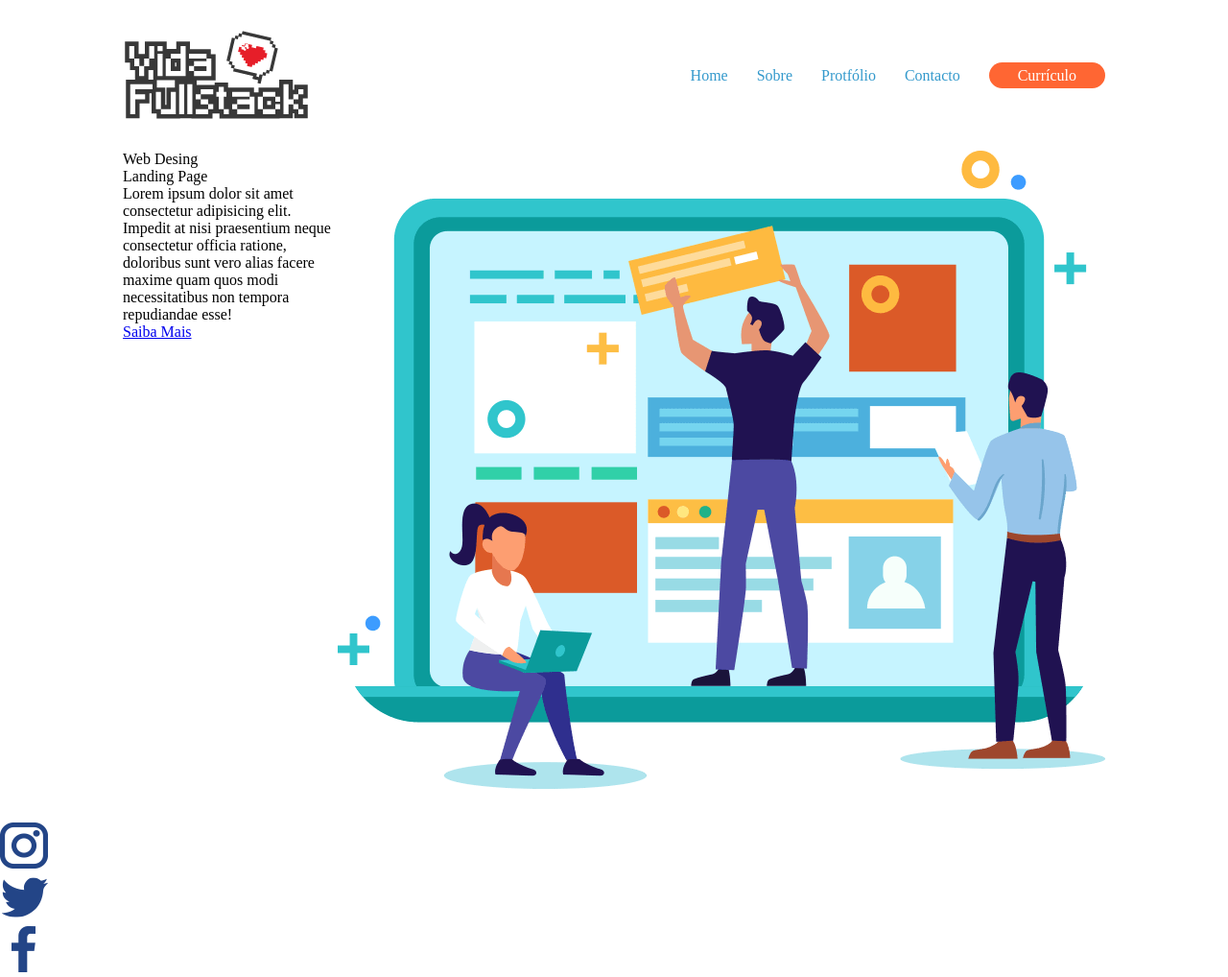
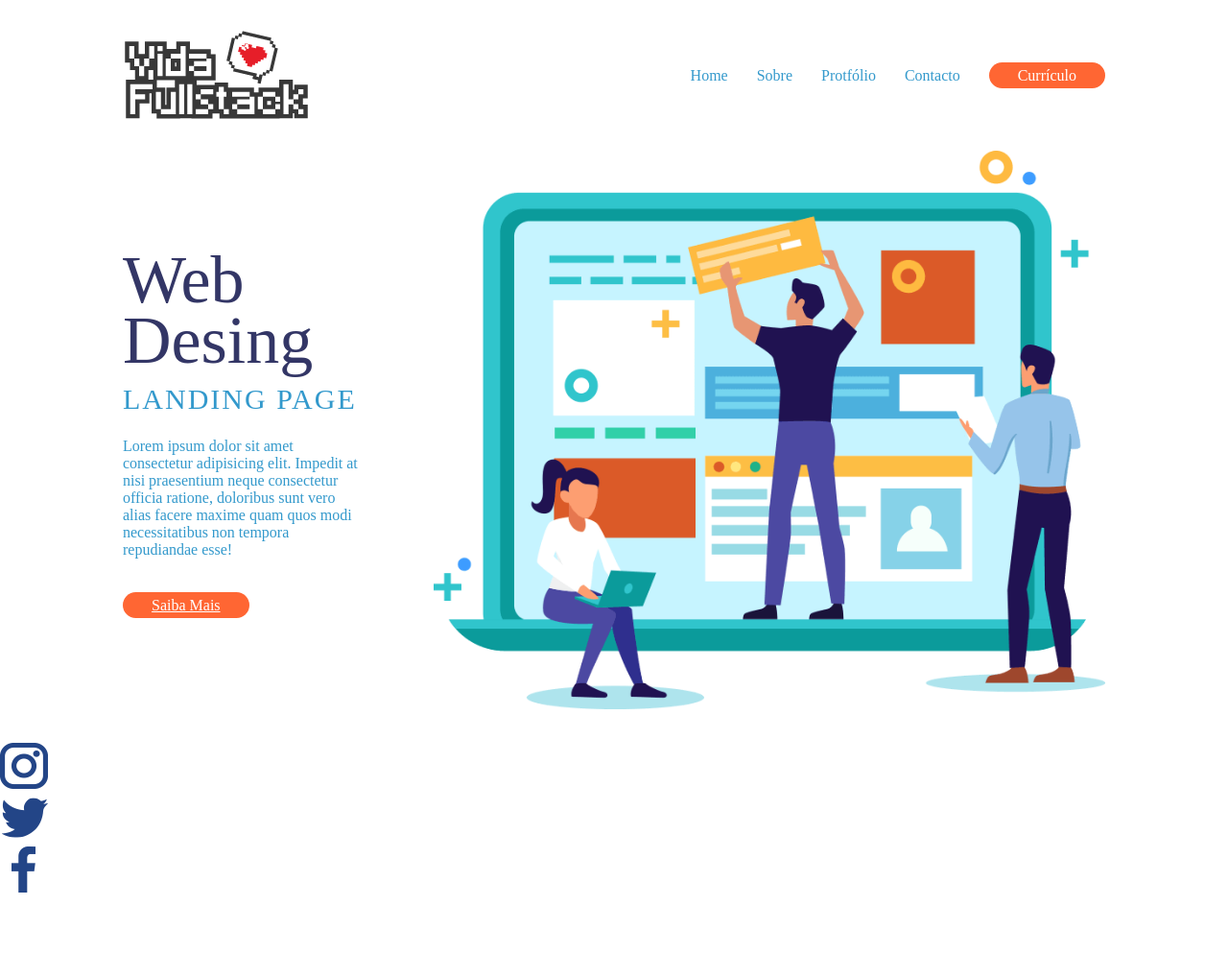
Before and after one commit to elispiano/Projeto, a plain HTML site: page index.html in a window 1280 px wide. Shown: the whole page at 96% size. After the commit the page ends 935 px from the top, so only its background shows below. Drawn offline with Linux system fonts and the light colour scheme.

Commit message:
proximo passo

```diff
--- /dev/null
+++ b/assets/css/main.css
@@ -0,0 +1,35 @@
+.sobre-web-design {
+    justify-content: space-between;
+    align-items: center;
+}
+
+.sobre-web-design article{
+    width: 250px;
+}
+
+.sobre-web-design article h1{
+    font-size: 70px;
+    line-height: 90%;
+    font-weight: 400;
+    color: #333666;
+}
+
+.sobre-web-design article h2,
+.sobre-web-design article p{
+    color: #39c;
+}
+
+.sobre-web-design article h2{
+    font-size: 30px;
+    text-transform: uppercase;
+    letter-spacing: 2px;
+    line-height: 200%;
+}
+
+.sobre-web-design article p {
+    margin: 10px 0 40px;
+}
+
+.sobre-web-design div img {
+    width: 700px;
+}
--- a/assets/css/style.css
+++ b/assets/css/style.css
@@ -3,17 +3,19 @@
 
 /* Components */
 @import url(header.css);
+@import url(buttons.css);
+@import url(main.css);
 
-@import url(buttons.css);
 /* Reset Css */
 *{
-    font-family: "Source Code Pro", sans-serif;
-    font-optical-sizing: auto;
-    font-weight: 200;
-    font-style: normal;
     margin: 0;
     padding: 0;
     border: 0;
+    font-family: "Source Code Pro", sans-serif;
+    font-optical-sizing: auto;
+    font-weight: 300;
+    font-style: normal;
+
     box-sizing: border-box;
     font: inherit;
     vertical-align: baseline;
--- a/index.html
+++ b/index.html
@@ -29,14 +29,14 @@
     <!-- End Header -->
 
     <main class="container">
-        <section class="row">
+        <section class="row sobre-web-design">
             <article>
                 <h1>Web Desing</h1>
                 <h2>Landing Page</h2>
 
                 <p>Lorem ipsum dolor sit amet consectetur adipisicing elit. Impedit at nisi praesentium neque consectetur officia ratione, doloribus sunt vero alias facere maxime quam quos modi necessitatibus non tempora repudiandae esse!</p>
 
-                <a href="#">Saiba Mais</a>
+                <a href="#" class="btn btn-laranja">Saiba Mais</a>
             </article>
 
             <div>
```
